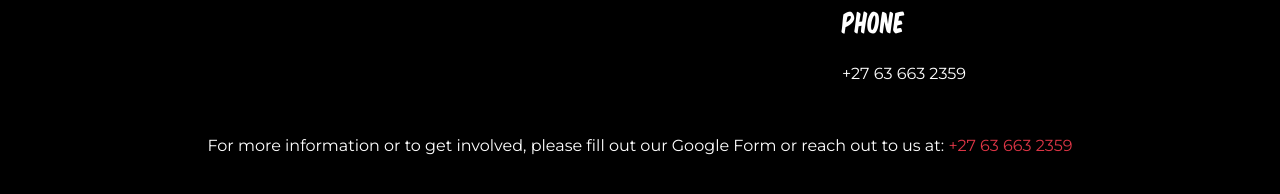
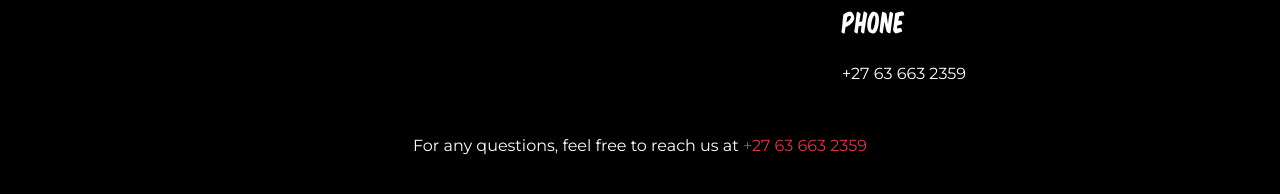
Before and after one commit to Kraya007/Mbulazi-Cuisine-grill, a plain HTML site: page docs/index.html in a window 1280 px wide. Shown: the part 3898-4092 px from the top of the page. Drawn offline with nearby package versions, Linux system fonts and the light colour scheme; files that its build step writes are made by us from their sources; no server answers; a script that the page names is missing.

Commit message:
pre_final

```diff
--- a/docs/index.html
+++ b/docs/index.html
@@ -421,7 +421,7 @@ Mbulazi Cuisine & Grill Khayelitsha F231 Mantashe Street
     <div class="row">
         <div class="col-12 mt-5">
             <div class="footer-note text-center">
-                <p class="text-white">For more information or to get involved, please fill out our Google Form or reach out to us at: <a href="tel:309-329-3319" class="text-danger"> +27 63 663 2359
+                <p class="text-white">For any questions, feel free to reach us at<a href="tel:309-329-3319" class="text-danger"> +27 63 663 2359
 
 </a></p>
             </div>
```
